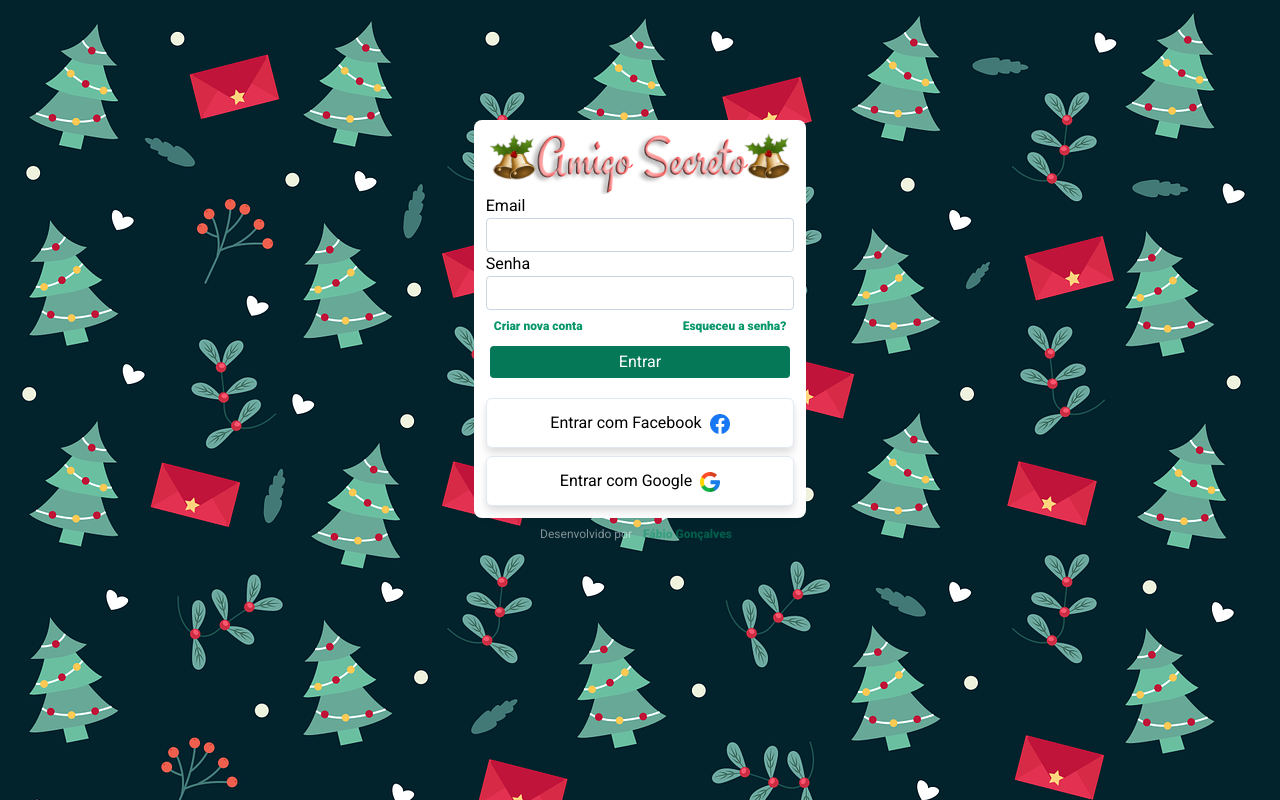
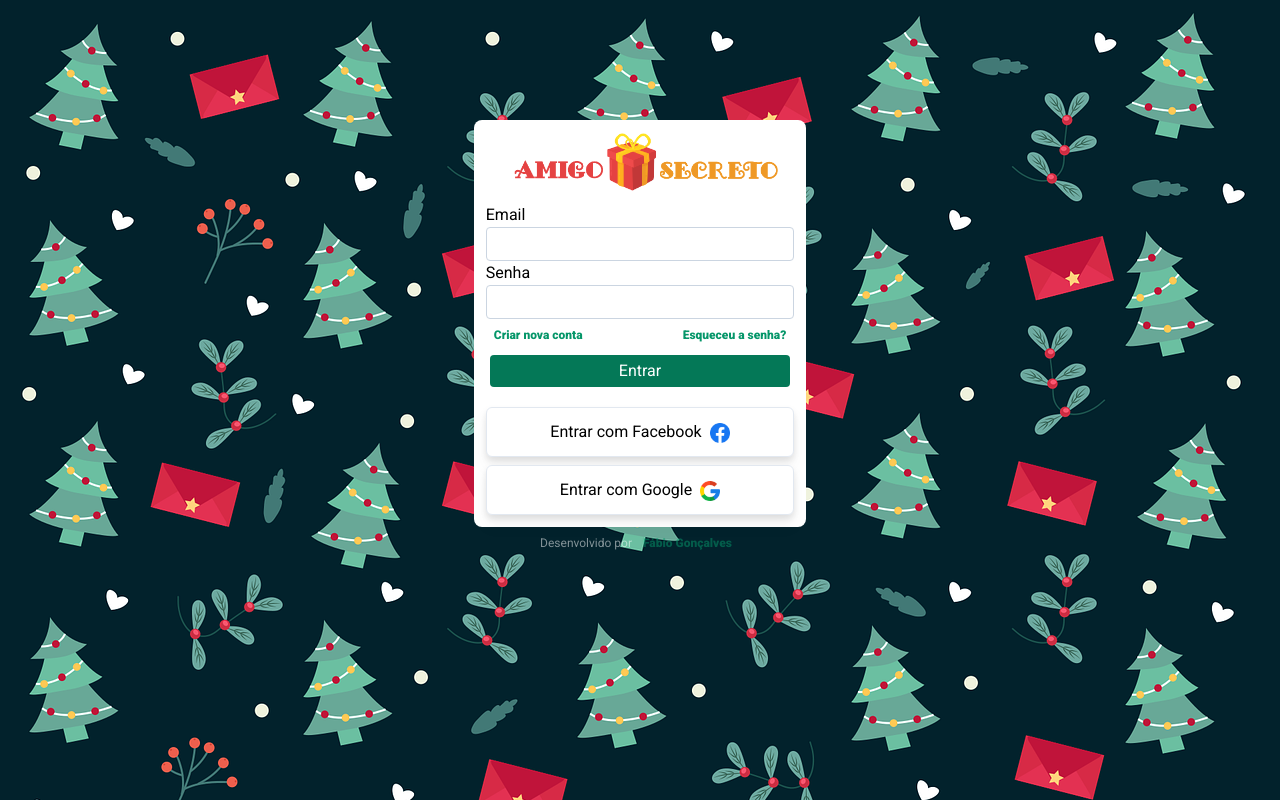
Before and after one commit to contatofabiofg/secret-friend, a Vue app: page /login in a window 1280 px wide. Built offline with nearby package versions, Linux system fonts and the light colour scheme; no server answers.

Commit message:
Logo alterada :gift:

```diff
--- a/src/App.vue
+++ b/src/App.vue
@@ -32,7 +32,7 @@ function logout() {
       <img
         src="./assets/title.png"
         alt="Amigo Secreto Banner"
-        class="w-[90%]"
+        class="w-[80%] ml-3 mb-3"
       />
 
       <div class="w-full px-3 h-full">
```
Also changed, not shown: src/assets/title.png, src/assets/title2.png (added).
